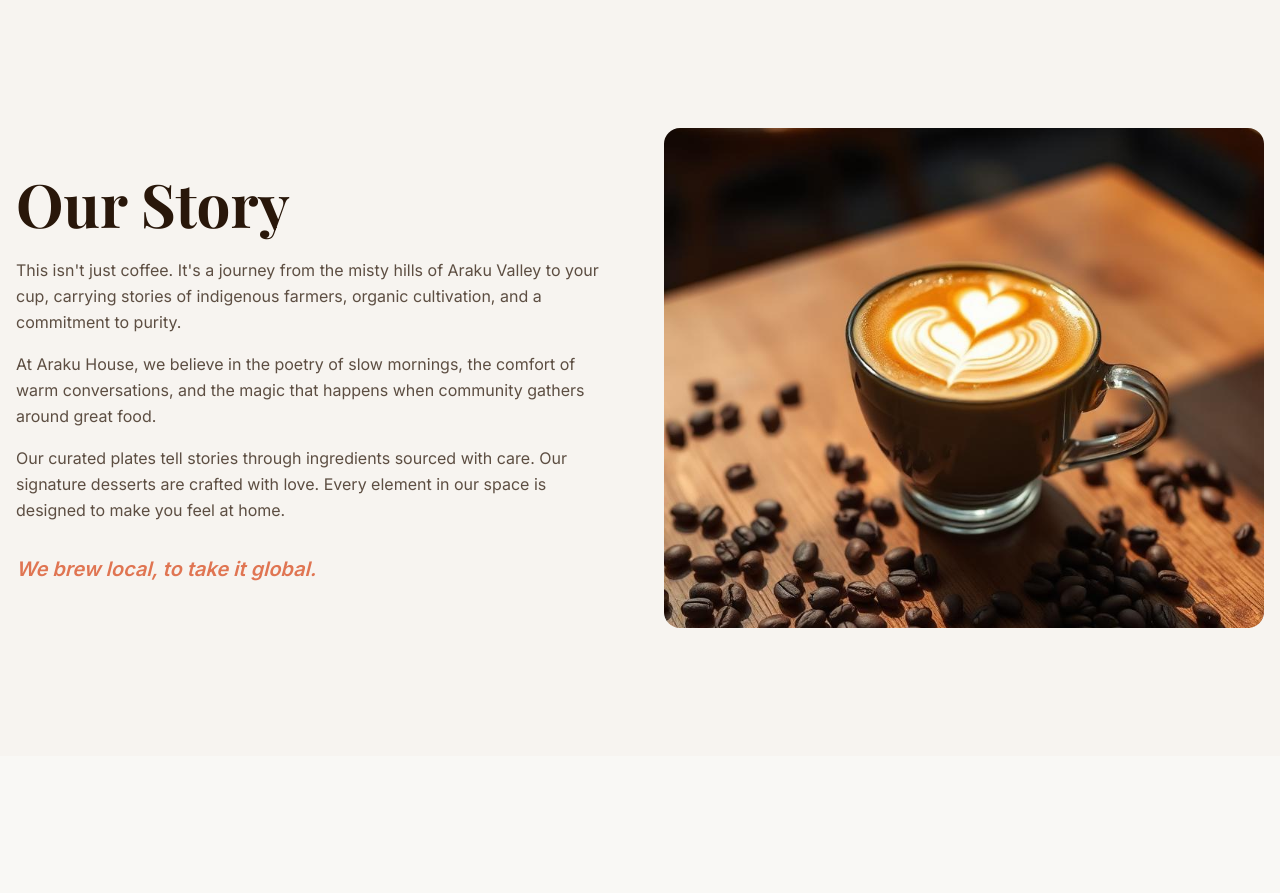
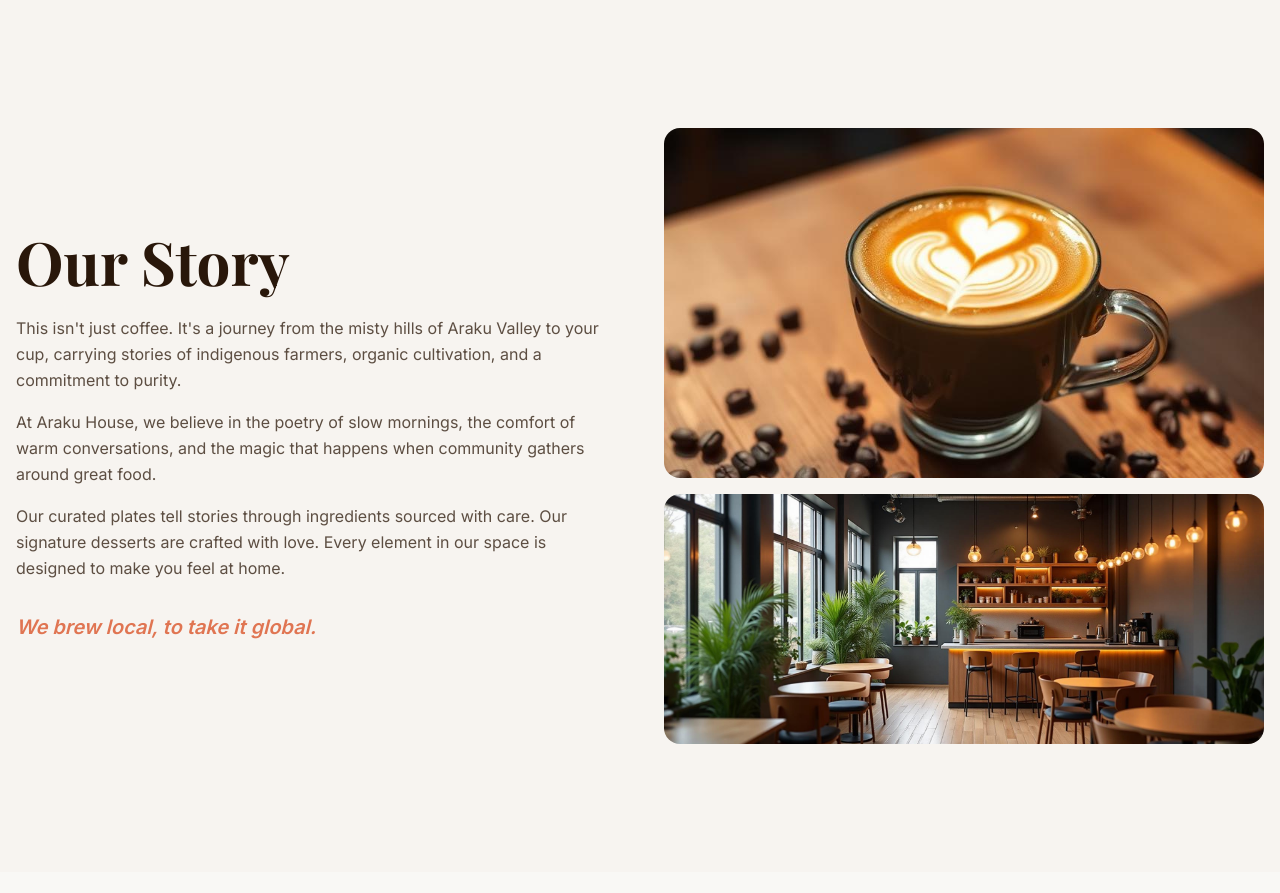
Before and after one commit to joynicholas2001/Araku-House, a React (Vite) app: page / in a window 1280 px wide. Shown: the part 800-1693 px from the top of the page. Built offline with nearby package versions, Linux system fonts and the light colour scheme.

Commit message:
feat(images): restore landing page images in About section and add scroll-to-top for menu page

```diff
--- a/src/components/About.tsx
+++ b/src/components/About.tsx
@@ -1,5 +1,6 @@
 import React from "react";
 import coffeeImage from "@/assets/coffee-detail.jpg";
+import heroCafe from "@/assets/hero-cafe.jpg";
 
 const About = () => {
   return (
@@ -26,14 +27,22 @@ const About = () => {
               </p>
             </div>
           </div>
-          <div className="animate-fade-in">
+          <div className="animate-fade-in grid gap-4">
             <img
               src={coffeeImage}
               alt="Artisan coffee at Araku House"
               loading="lazy"
               decoding="async"
               fetchPriority="low"
-              className="rounded-2xl shadow-strong w-full h-64 md:h-[500px] object-cover"
+              className="rounded-2xl shadow-strong w-full h-64 md:h-[350px] object-cover"
+            />
+            <img
+              src={heroCafe}
+              alt="Araku House cafe interior"
+              loading="lazy"
+              decoding="async"
+              fetchPriority="low"
+              className="rounded-2xl shadow-strong w-full h-48 md:h-[250px] object-cover"
             />
           </div>
         </div>
--- a/src/pages/MenuPage.tsx
+++ b/src/pages/MenuPage.tsx
@@ -1,10 +1,16 @@
-import React from "react";
+import React, { useEffect } from "react";
 import Layout from "../components/Layout";
 import Navigation from "../components/Navigation";
 import Footer from "../components/Footer";
 import { Card, CardContent, CardHeader, CardTitle } from "../components/ui/card";
 
 const MenuPage = () => {
+  // Scroll to top when the page loads
+  useEffect(() => {
+    window.scrollTo({ top: 0, behavior: "smooth" });
+  }, []);
+
+  const preparationMessage = "All our dishes are freshly prepared after you order. Please allow a minimum of 20 minutes for service so you can enjoy your food hot and at its best.";
   const menuCategories = [
     {
       title: "Cappuccino",
@@ -150,7 +156,7 @@ const MenuPage = () => {
   return (
     <Layout>
       <Navigation />
-      <main className="min-h-screen bg-background">
+      <main id="menu-top" className="min-h-screen bg-background">
         {/* Hero Section */}
         <section className="relative py-20 md:py-32 bg-primary/5">
           <div className="container mx-auto px-4">
@@ -162,7 +168,7 @@ const MenuPage = () => {
                 Crafted with love, sourced with care, served with pride
               </p>
               <p className="text-lg text-foreground/70">
-                Experience the finest organic coffee from Araku Valley and delicious, freshly prepared dishes
+                {preparationMessage}
               </p>
             </div>
           </div>
```
